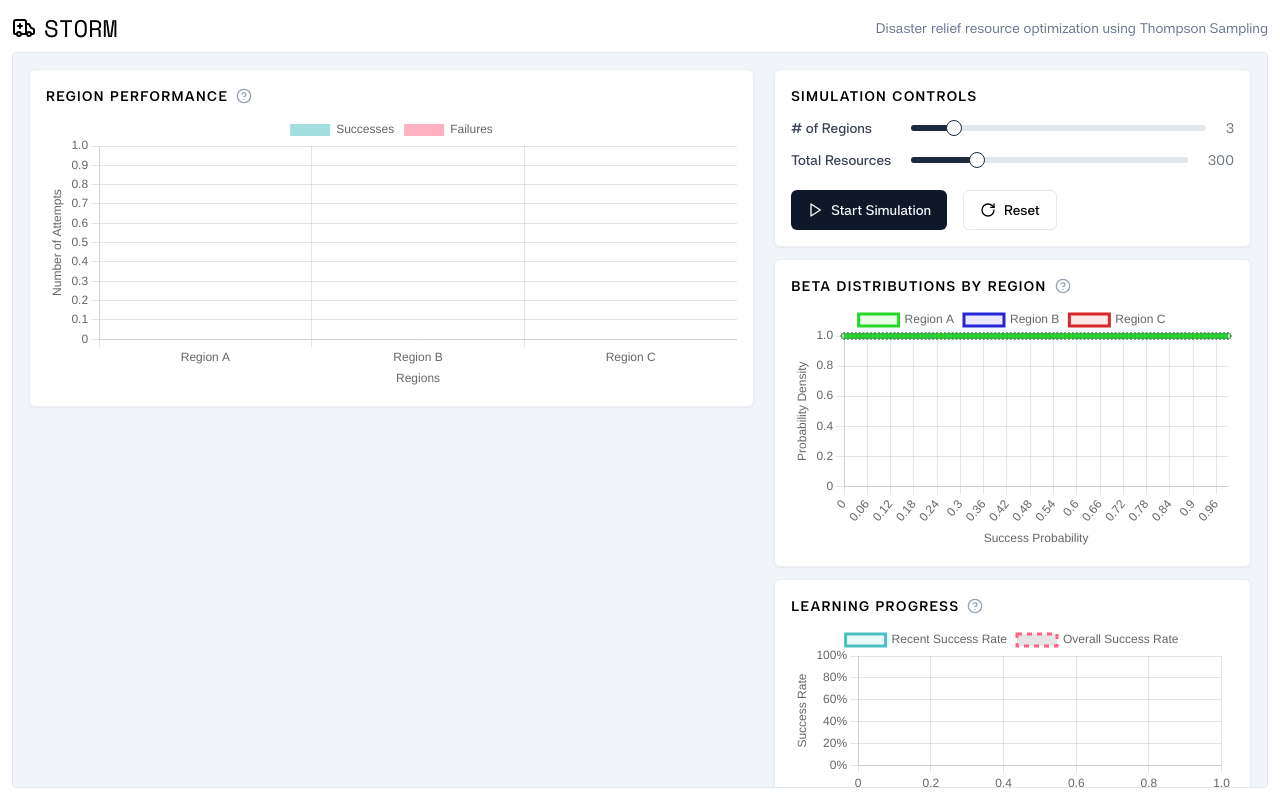
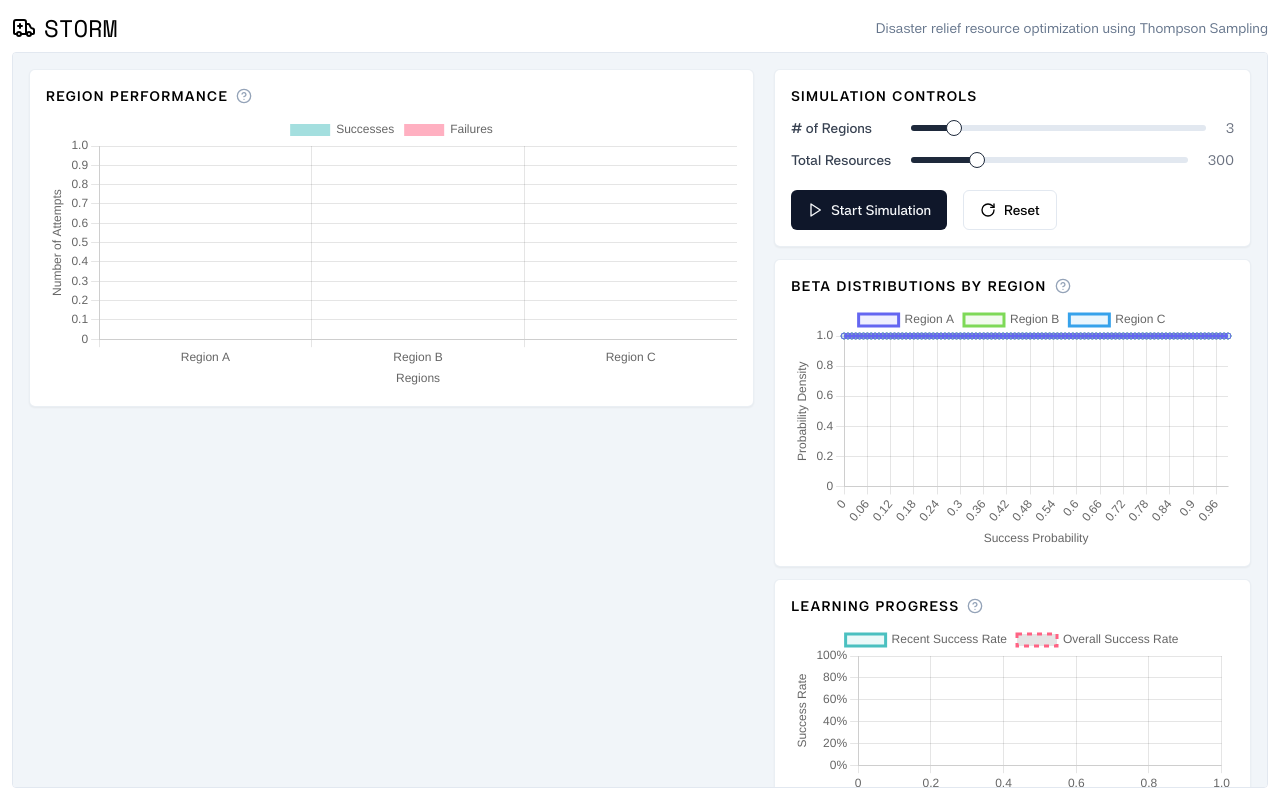
Before and after one commit to Tina-Mai/storm, a Next.js app: page / in a window 1280 px wide. Built offline with nearby package versions, Linux system fonts and the light colour scheme.

Commit message:
chart colors

```diff
--- a/src/components/BetaDistributionChart.tsx
+++ b/src/components/BetaDistributionChart.tsx
@@ -9,6 +9,19 @@ import { TooltipItem } from "chart.js";
 import TooltipComponent from "@/components/Tooltip";
 
 ChartJS.register(CategoryScale, LinearScale, PointElement, LineElement, Title, Tooltip, Legend);
+
+const REGION_COLORS = [
+	{ border: "rgb(100, 102, 241)", background: "rgba(100, 102, 241, 0.1)" }, // Indigo
+	{ border: "rgb(126, 217, 87)", background: "rgba(126, 217, 87, 0.1)" }, // Green
+	{ border: "rgb(54, 162, 235)", background: "rgba(54, 162, 235, 0.1)" }, // Blue
+	{ border: "rgb(217, 70, 239)", background: "rgba(217, 70, 239, 0.1)" }, // Fuschia
+	{ border: "rgb(255, 159, 64)", background: "rgba(255, 159, 64, 0.1)" }, // Orange
+	{ border: "rgb(255, 99, 132)", background: "rgba(255, 99, 132, 0.1)" }, // Rose
+	{ border: "rgb(75, 192, 192)", background: "rgba(75, 192, 192, 0.1)" }, // Teal
+	{ border: "rgb(255, 205, 86)", background: "rgba(255, 205, 86, 0.1)" }, // Yellow
+	{ border: "rgb(244, 114, 182)", background: "rgba(244, 114, 182, 0.1)" }, // Pink
+	{ border: "rgb(201, 203, 207)", background: "rgba(201, 203, 207, 0.1)" }, // Gray
+];
 
 export default function BetaDistributionChart() {
 	const { regions } = useGlobal();
@@ -31,12 +44,12 @@ export default function BetaDistributionChart() {
 
 	const data: ChartData<"line"> = {
 		labels: xValues,
-		datasets: regions.map((region) => ({
+		datasets: regions.map((region, index) => ({
 			type: "line" as const,
 			label: `${region.name}`,
 			data: xValues.map((x) => betaPDF(x, region.alpha, region.beta)),
-			borderColor: `hsl(${region.id * 120}, 70%, 50%)`,
-			backgroundColor: `hsla(${region.id * 120}, 70%, 50%, 0.1)`,
+			borderColor: REGION_COLORS[index % REGION_COLORS.length].border,
+			backgroundColor: REGION_COLORS[index % REGION_COLORS.length].background,
 			fill: true,
 			id: region.id.toString(),
 			order: region.id,
--- a/src/components/ResourcesRemaining.tsx
+++ b/src/components/ResourcesRemaining.tsx
@@ -1,6 +1,7 @@
 "use client";
 
 import { useGlobal } from "@/context/globalContext";
+import { Package } from "lucide-react";
 
 export default function ResourcesRemaining() {
 	const { remainingResources, totalResources } = useGlobal();
@@ -11,11 +12,12 @@ export default function ResourcesRemaining() {
 			<div className="relative flex-grow h-2 bg-slate-300 rounded-full overflow-hidden">
 				<div className="absolute h-full bg-slate-800 transition-all duration-300 rounded-full" style={{ width: `${percentage}%` }} />
 			</div>
-			<div className="block items-center justify-center text-sm">
+			<div className="horizontal items-center justify-center text-sm gap-1">
 				<span className="font-mono text-[13px] pr-1">
 					{remainingResources.toString().padStart(3, "0")} / {totalResources}
 				</span>{" "}
 				resources left
+				<Package size={18} className="ml-1" />
 			</div>
 		</div>
 	);
```
